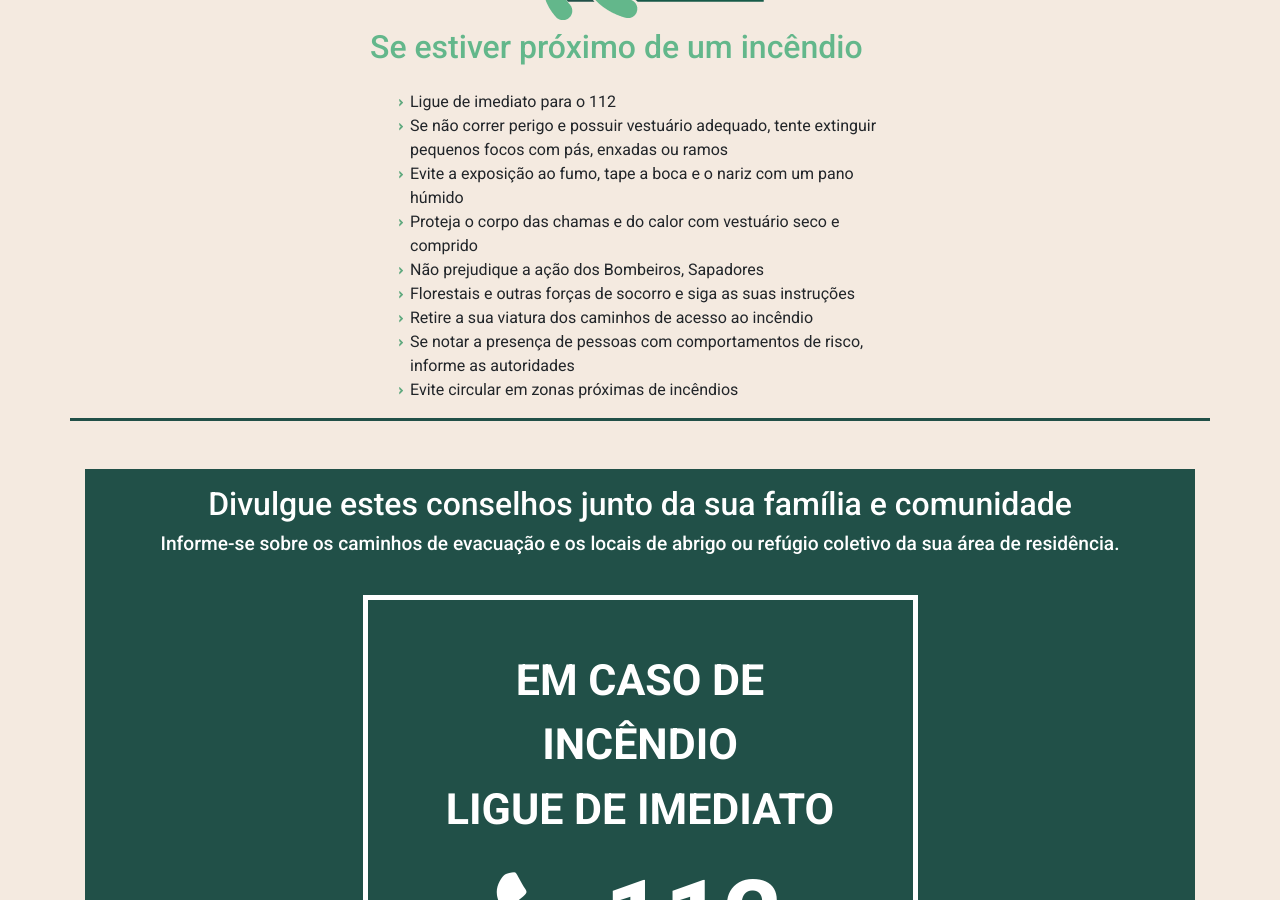
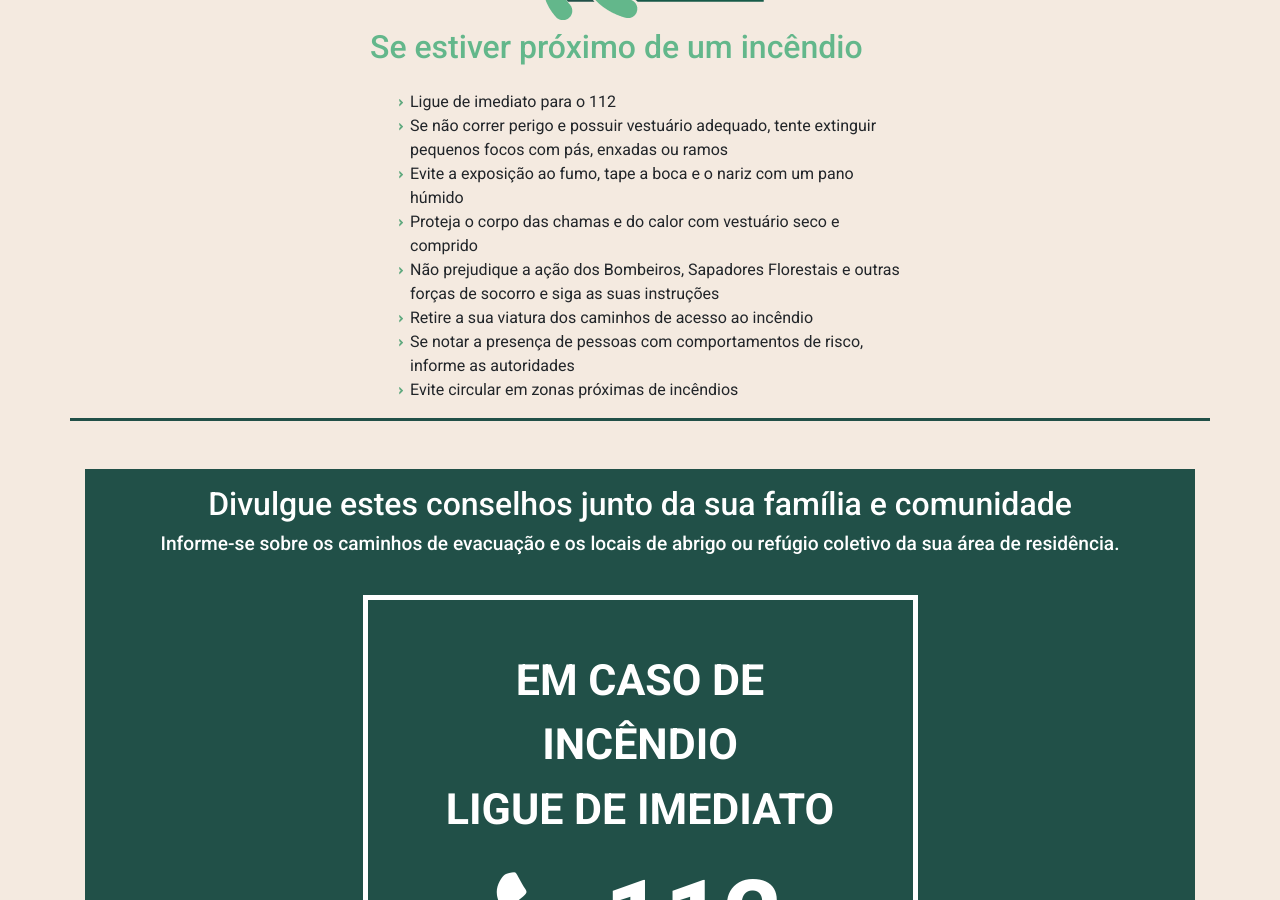
Before and after one commit to FogosPT/aldeiasegura.pt, a Jekyll site: the page built from index.html, in a window 1280 px wide and 900 px high, scrolled down 3082 px. Built offline with Jekyll 4.4.1, drawn with Linux system fonts in a browser that asks for light colours; comment, search, counter and statistics services are not loaded.

Commit message:
fix topic

```diff
--- a/_layouts/default.html
+++ b/_layouts/default.html
@@ -239,13 +239,10 @@
                 <div class="col-12">
                     <ul>
                         <li>Ligue de imediato para o 112</li>
-                        <li>Se não correr perigo e possuir vestuário adequado, tente extinguir pequenos focos com pás,
-                            enxadas ou ramos
-                        </li>
+                        <li>Se não correr perigo e possuir vestuário adequado, tente extinguir pequenos focos com pás, enxadas ou ramos</li>
                         <li>Evite a exposição ao fumo, tape a boca e o nariz com um pano húmido</li>
                         <li>Proteja o corpo das chamas e do calor com vestuário seco e comprido</li>
-                        <li>Não prejudique a ação dos Bombeiros, Sapadores</li>
-                        <li>Florestais e outras forças de socorro e siga as suas instruções</li>
+                        <li>Não prejudique a ação dos Bombeiros, Sapadores Florestais e outras forças de socorro e siga as suas instruções</li>
                         <li>Retire a sua viatura dos caminhos de acesso ao incêndio</li>
                         <li>Se notar a presença de pessoas com comportamentos de risco, informe as autoridades</li>
                         <li>Evite circular em zonas próximas de incêndios</li>
```
